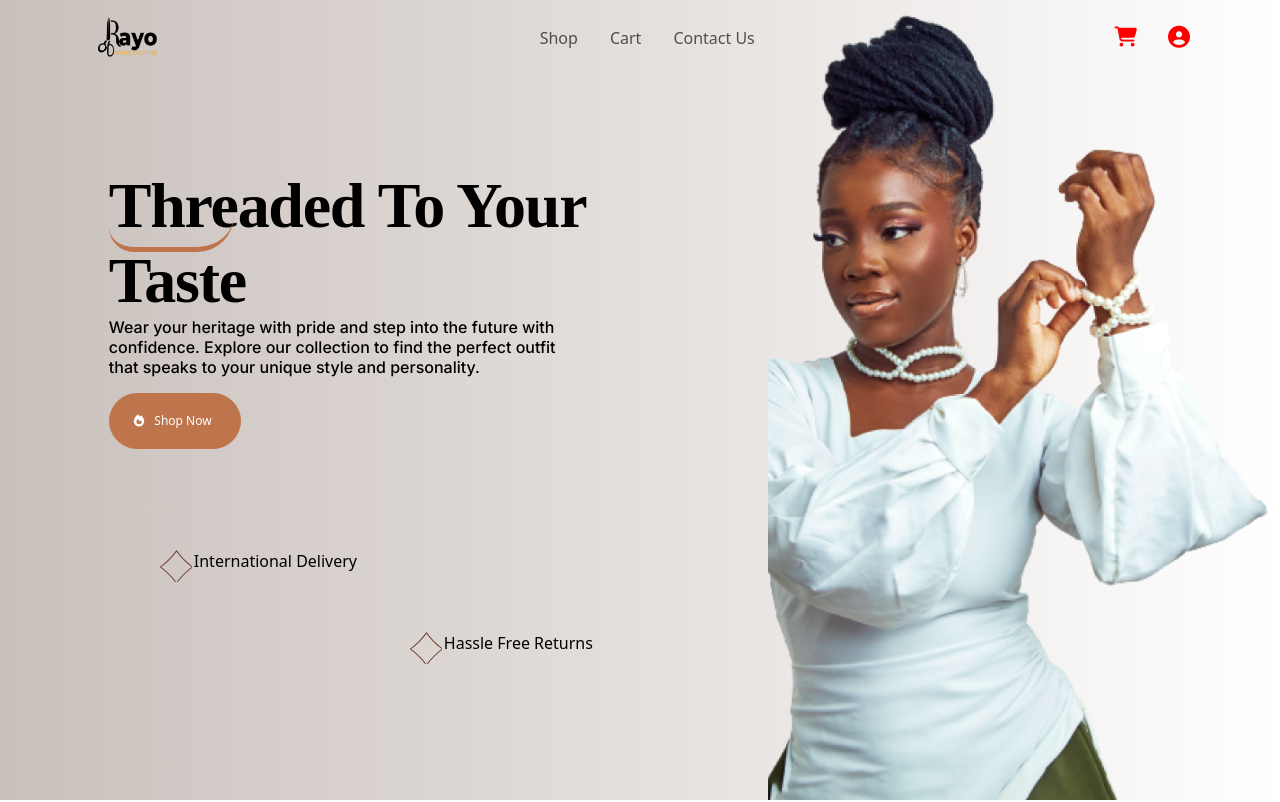
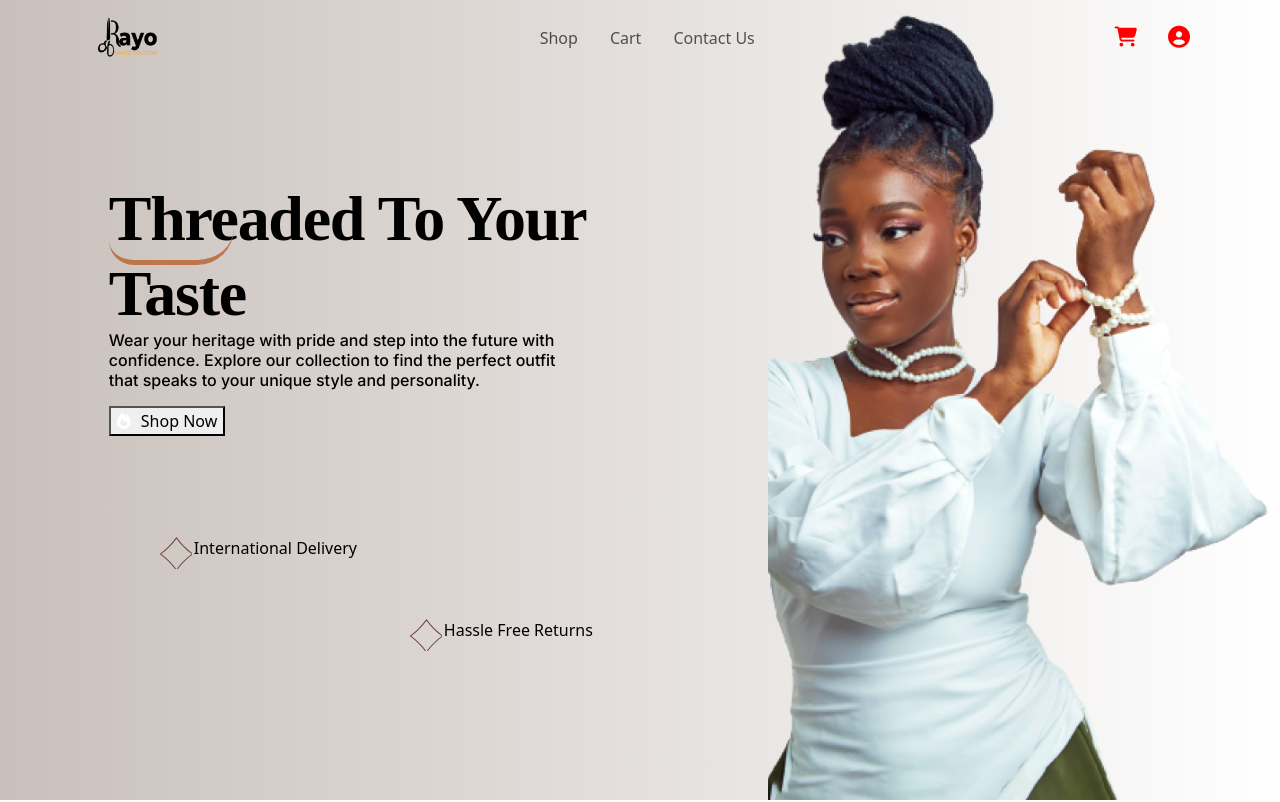
Before and after one commit to awolope/rayohautecouture, a React (Create React App) app: page / in a window 1280 px wide. Shown: the top 802 px of the page. Built offline with nearby package versions, Linux system fonts and the light colour scheme.

Commit message:
updated header.js

```diff
--- a/src/Components/header.js
+++ b/src/Components/header.js
@@ -26,7 +26,7 @@ const Header = () => {
           confidence. Explore our collection to find the perfect outfit that
           speaks to your unique style and personality.{" "}
         </p>
-        <button onClick={handleClick} className="shopButton">
+        <button onClick={handleClick} className="shopButtons">
           <i className="fas fa-fire text-white"></i>
           Shop Now
         </button>
```
